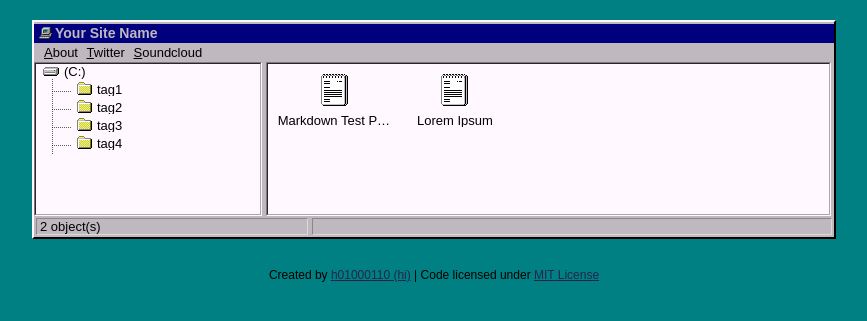
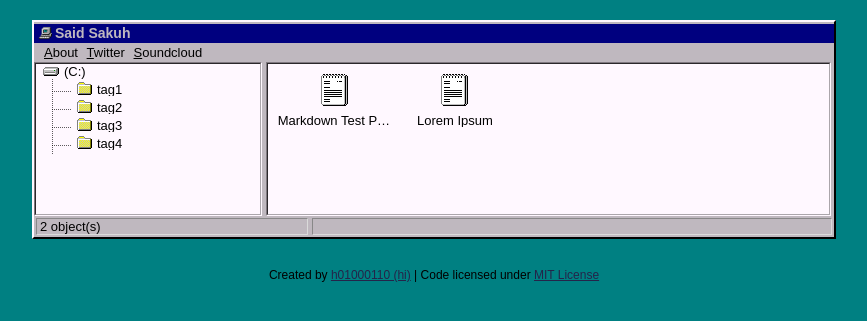
Before and after one commit to h01000110/windows-95, a Jekyll site: the page built from index.html, in a window 1280 px wide. Shown: the top 321 px of the page, without its empty margins (206-1073 px from the left). Built offline with Jekyll 4.4.1, drawn with Linux system fonts in a browser that asks for light colours.

Commit message:
Update _config.yml

```diff
--- a/_config.yml
+++ b/_config.yml
@@ -3,8 +3,8 @@
 baseurl: /project
 
 # variables
-name: Your Site Name
-description: Your description here
+name: Said Sakuh
+description: landing page.
 google_verification: null
 
 
```
